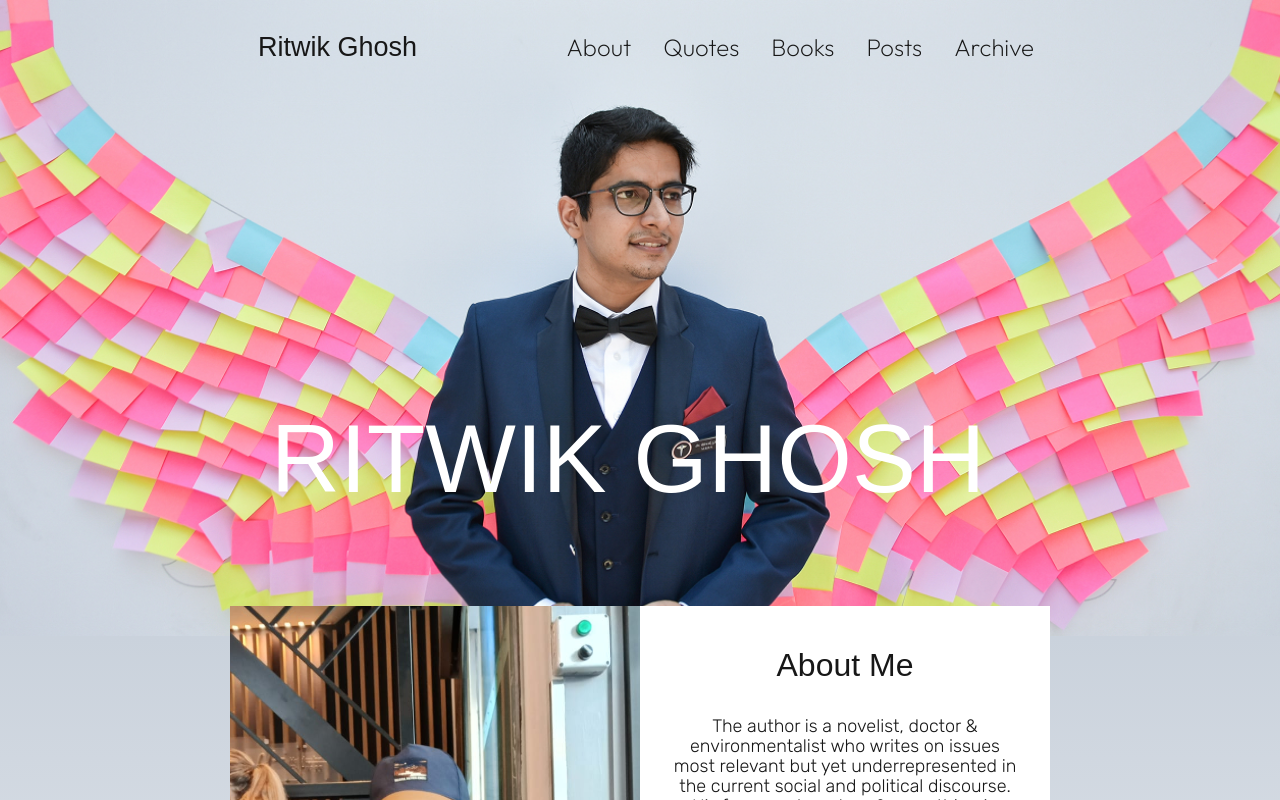
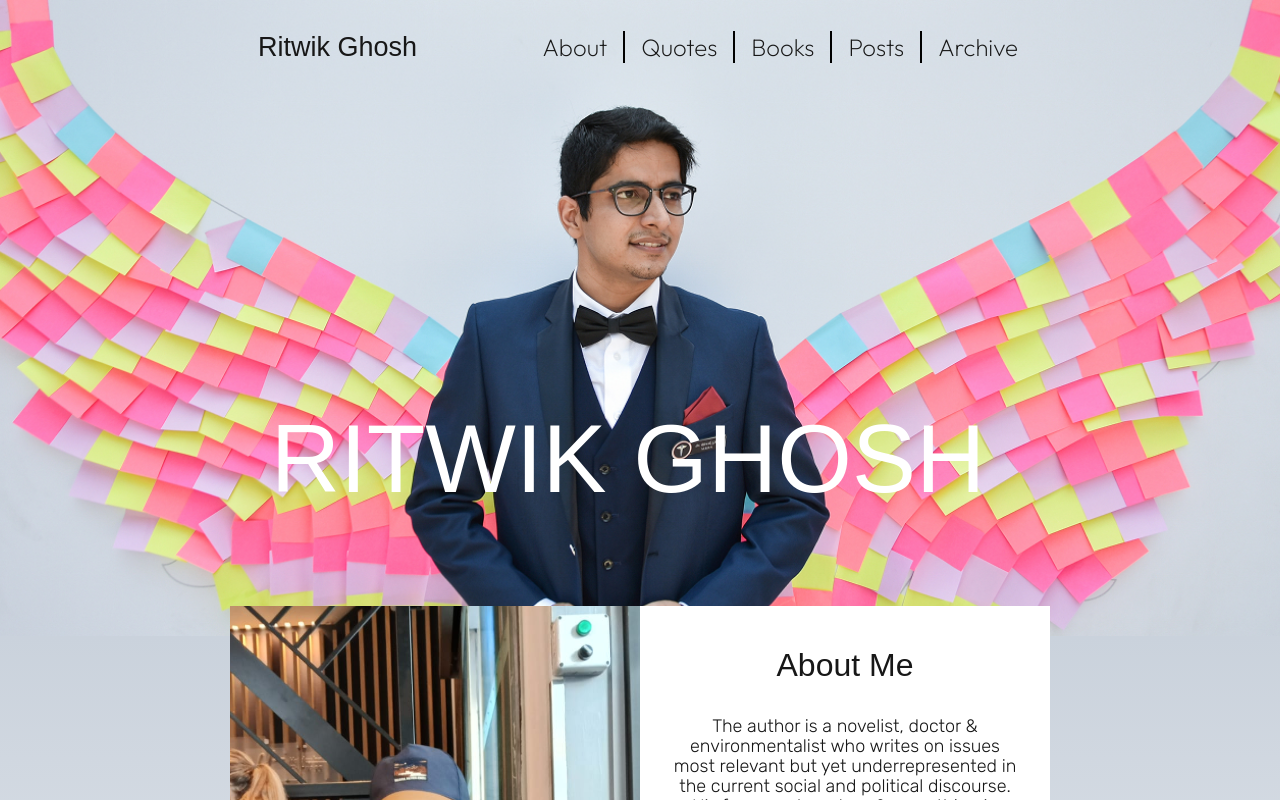
Before and after one commit to akashdevbiswas/arkas-profile, a Next.js app: page / in a window 1280 px wide. Shown: the top 800 px of the page. Built offline with nearby package versions, Linux system fonts and the light colour scheme; a web font is replaced by a local one.

Commit message:
Fix the hamburger menu and add lines between nav links.

```diff
--- a/app/globals.css
+++ b/app/globals.css
@@ -50,10 +50,13 @@ body {
   @apply font-outfit text-2xl font-medium
 }
 .nav__links{
-  @apply hidden md:flex md:gap-4 lg:gap-8
+  @apply hidden md:flex
 }
 .nav__links a{
-  @apply cursor-pointer font-outfit font-extralight text-2xl
+  @apply cursor-pointer font-outfit font-extralight text-2xl md:px-2 lg:px-4;
+}
+.nav__links a:not(:last-child){
+  @apply border-r-2 border-black
 }
 .gradient_bg{
   @apply bg-gradient-to-b from-[#CAD2DC] to-white;
--- a/components/Navbar.tsx
+++ b/components/Navbar.tsx
@@ -13,7 +13,7 @@ const Navbar = () => {
 
 
   return (
-    <nav className={`main__container mx-auto h-auto items-center flex justify-between px-4`}>
+    <nav className={`main__container mx-auto h-auto md:items-center flex justify-between px-4`}>
       <Link href={"/"} className="cursor-pointer mt-4 md:mt-[27px]">
         <h1 className={`text-[27px] ml-3 italiana-regular italiana-regular `}>
           Ritwik Ghosh
@@ -30,7 +30,7 @@ const Navbar = () => {
         <GiHamburgerMenu className="text-3xl" />
       </span>}
 
-      <div className="nav__links mt-4 md:mt-[27px]">
+      <div className="nav__links md:mt-[27px]">
         <a href="#about">About</a>
         <a href="#quotes">Quotes</a>
         <a href="#books">Books</a>
```
